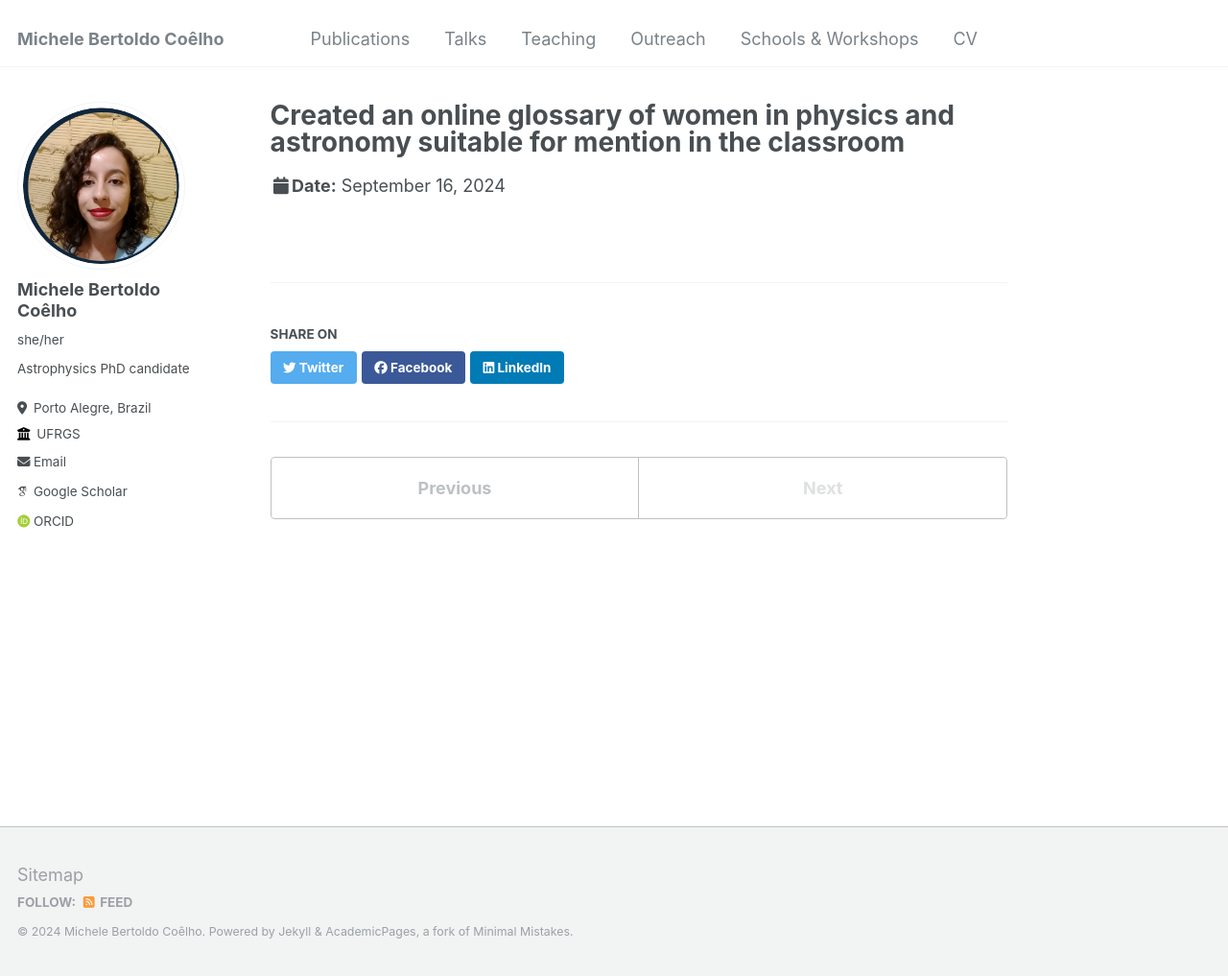
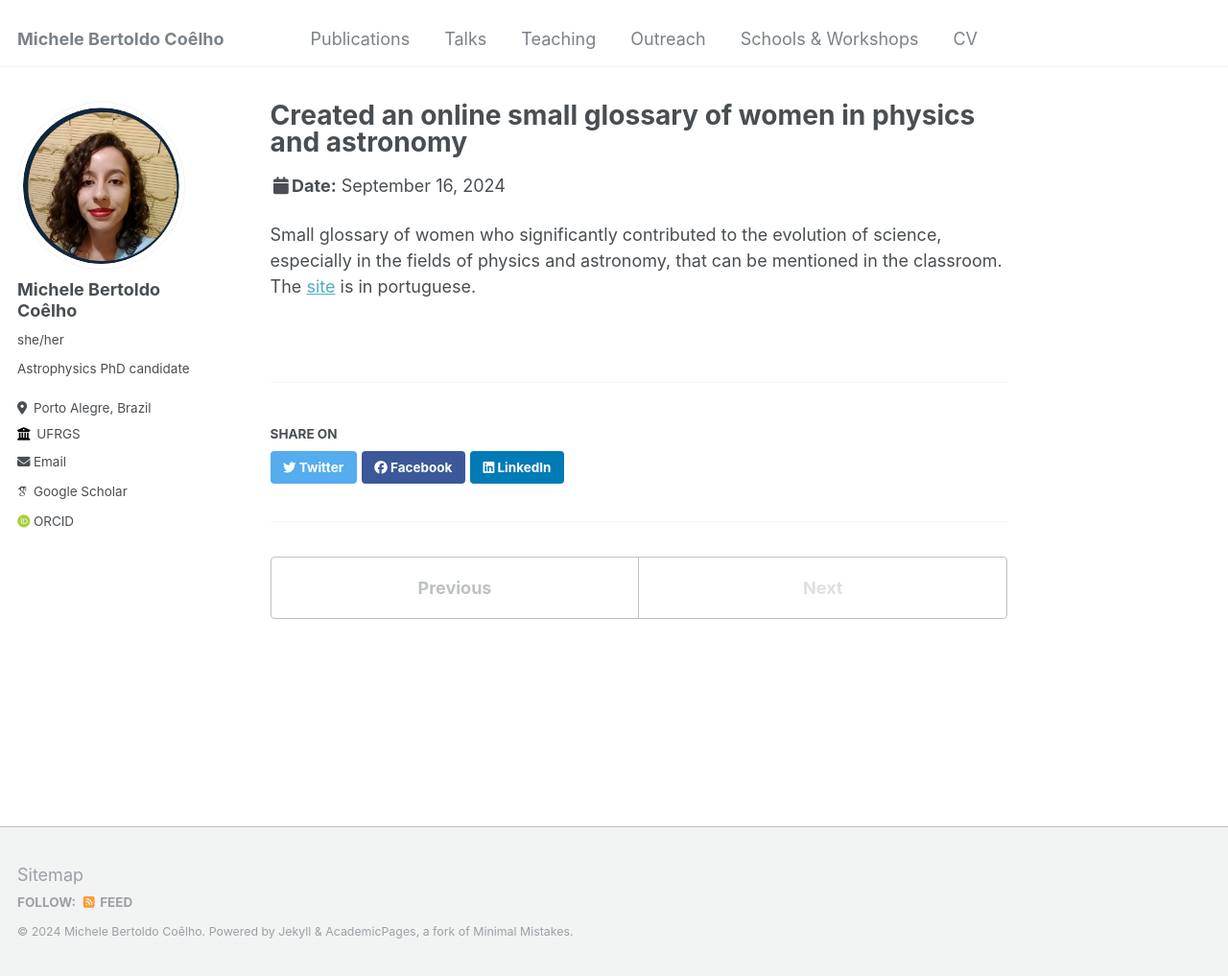
Before and after one commit to michele-bc/michele-bc.github.io, a Jekyll site: the page built from _outreach/2024_Site_Mulheres.md, in a window 1280 px wide and 1017 px high. Shown: the whole window at 96% size. Built offline with Jekyll 4.4.1, drawn with Linux system fonts in a browser that asks for light colours; some web fonts are replaced.

Commit message:
Update 2024_Site_Mulheres.md

```diff
--- a/_outreach/2024_Site_Mulheres.md
+++ b/_outreach/2024_Site_Mulheres.md
@@ -1,9 +1,11 @@
 ---
-title: "Created an online glossary of women in physics and astronomy suitable for mention in the classroom"
+title: "Created an online small glossary of women in physics and astronomy"
 collection: outreach
 type: "Outreach"
 permalink: /outreach/2024_Site_Mulheres
-venue: "[Site](https://michele-bc.github.io/mulheres-astroefisica/)"
+venue: "GitHub"
 date: 2024-09-16
-location: "[Site](https://michele-bc.github.io/mulheres-astroefisica/)"
+location: "Online"
 ---
+
+Small glossary of women who significantly contributed to the evolution of science, especially in the fields of physics and astronomy, that can be mentioned in the classroom. The [site](https://michele-bc.github.io/mulheres-astroefisica/) is in portuguese.
```
